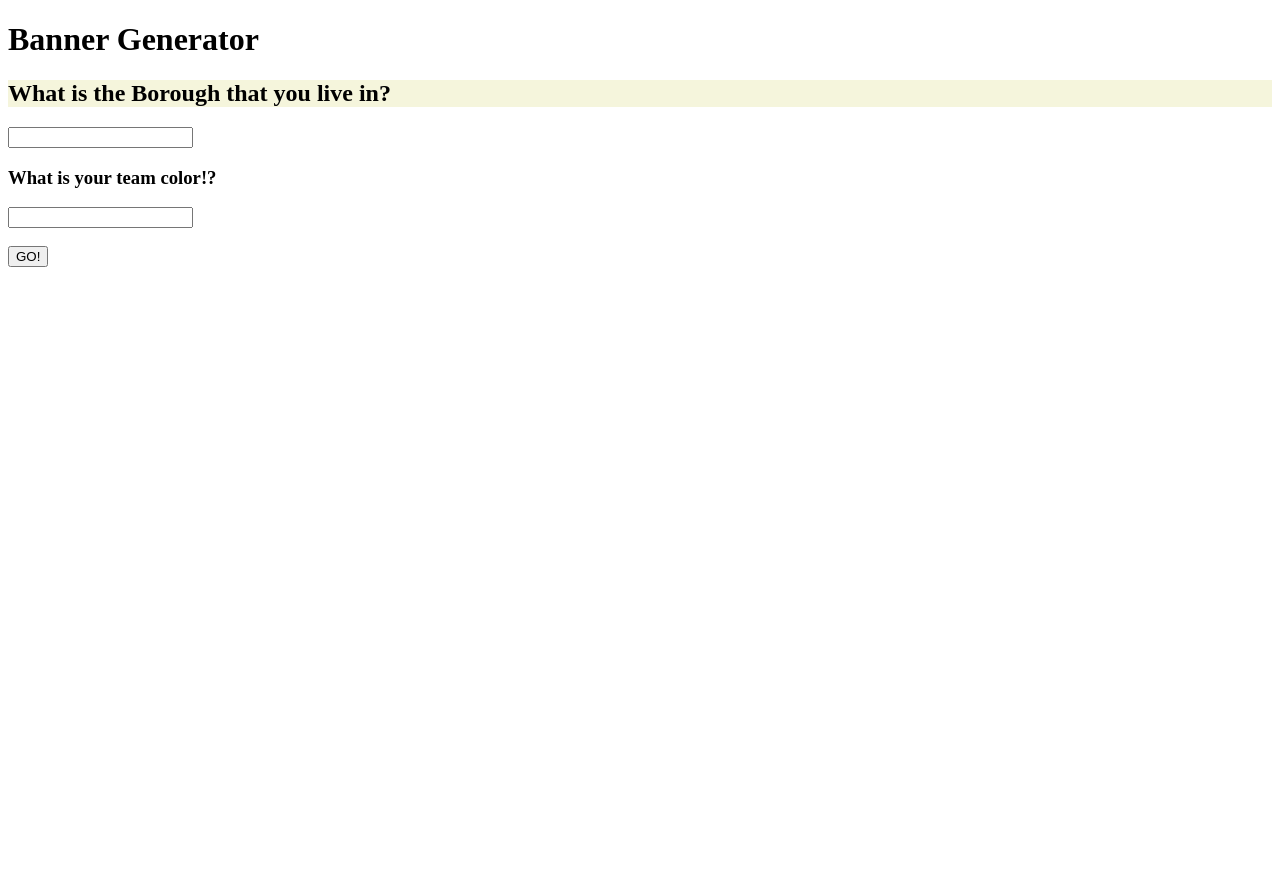
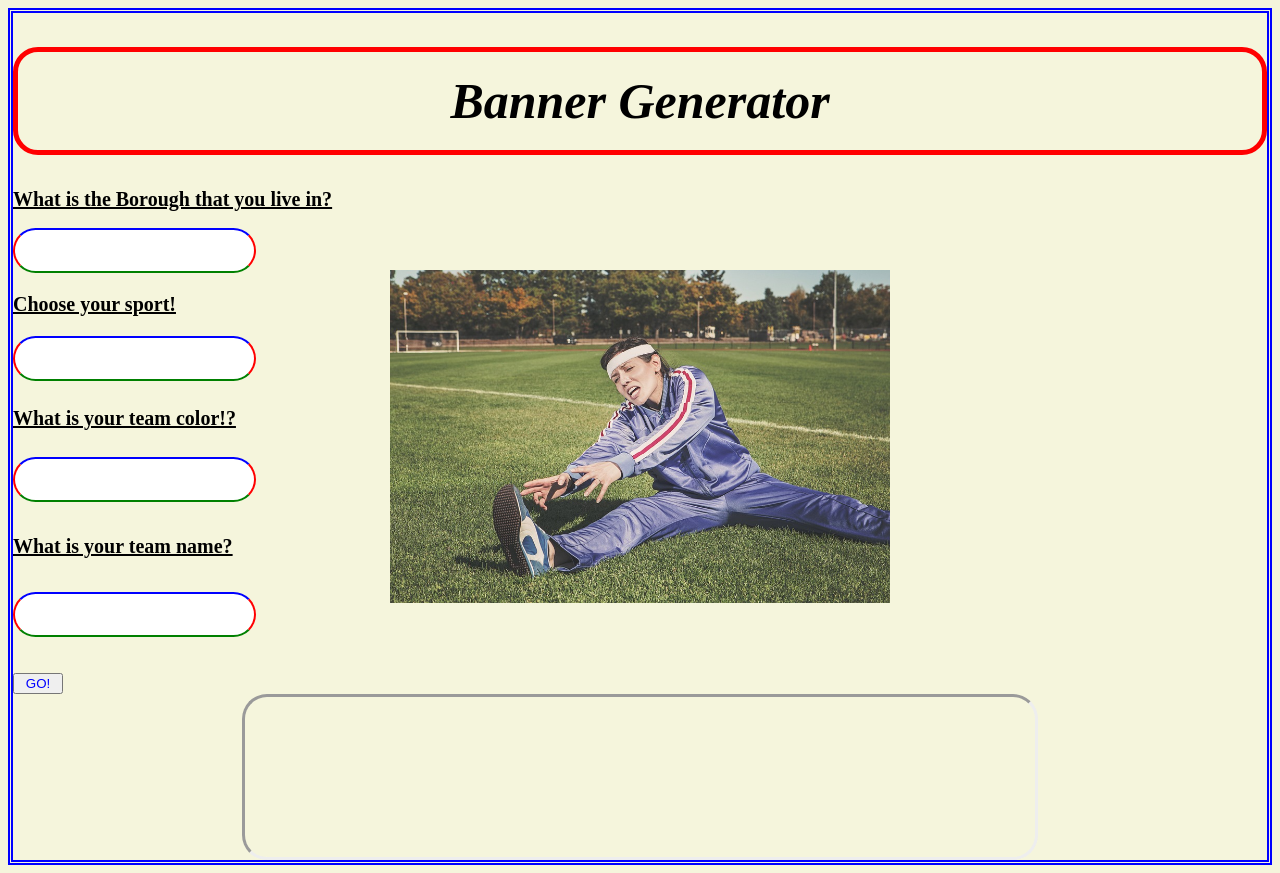
Before and after one commit to ryans4707/banner-generator, a plain HTML site: page index.html in a window 1280 px wide. Before the commit the page ends 800 px from the top, so only its background shows below. Drawn offline with nearby package versions, Linux system fonts and the light colour scheme.

Commit message:
finish banner

```diff
--- a/index.html
+++ b/index.html
@@ -8,11 +8,15 @@
     <script>
         $(function() {
             $('button').click(function() {
+                var boroughUser = $('#borough').val();
+                var sportUser= $('#sport').val();
                 var colorUser = $('#colorUser').val();
+                var teamUser = $('#name').val();
                 $('#banner').css('background-color', colorUser);
                 $('#banner').val(colorUser);
-                var banner
-                $('#borough').val()
+
+ var story = ("LET’S GO " + teamUser + "! THE BEST " + sportUser + " TEAM IN " + boroughUser + "!!");
+ $("#banner").html(story);
             });
 
 
@@ -20,13 +24,84 @@
     </script>
     <style>
         div {
-            height: 500px;
+            height: 120px;
             width: 750px;
+            font-size:50px;
+            text-align:center;
+            font-style: italic;
+            margin:auto;
+            border-style: inset;
+               padding: 20px;
+
+    border-radius: 25px;
+
+
 
         }
+        h1{
+            text-align:center;
+            font-size:50px;
+              border-style: solid;
+            border-width: 5px;
+    border-color:red;
+    font-style: italic;
+    padding: 20px;
+
+    border-radius: 25px;
+        }
+
+
         h2{
-            background-color:beige;
+            width:330px;
+           font-size: 20px;
+           text-decoration: underline;
+
+
         }
+        h3{
+     font-size: 20px;
+    text-decoration: underline;
+        }
+        h4{
+          text-decoration: underline;
+            font-size: 20px;
+        }
+        h5{
+           text-decoration: underline;
+            font-size: 20px;
+        }
+        body{
+
+            background-image:url("stretching.jpg");
+            background-size:500px;
+            background-repeat: no-repeat;
+             background-position: center;
+             background-color:beige;
+              border-style: solid;
+    border-width: 5px;
+    border-color:blue;
+    border-style: double;
+        }
+
+        input{
+               border-style: solid;
+    border-width: 2px;
+    border-color:blue red green;
+    color:red;
+    height:1px;
+    font-size:15px;
+    padding: 20px;
+    border-radius: 25px;
+
+
+        }
+    button{
+    width:50px;
+    color:blue;
+
+    }
+
+
     </style>
 </head>
 
@@ -34,8 +109,13 @@
     <h1>Banner Generator</h1>
     <h2>What is the Borough that you live in?</h2>
     <input id=borough></input><br>
-    <h3>What is your team color!?</h3>
+    <h3>Choose your sport!</h3>
+    <input id = sport></input><br>
+    <h4>What is your team color!?</h4>
     <input id="colorUser"></input><br>
+    <h5>What is your team name?</h5>
+    <input id=name></input><br>
+    <br>
     <br>
 
     <button>GO!</button>
```
Also changed, not shown: Sports.png (added), stretching.jpg (added).
